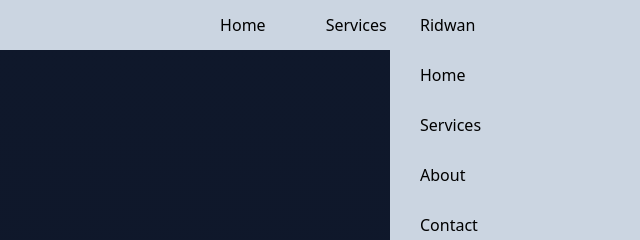
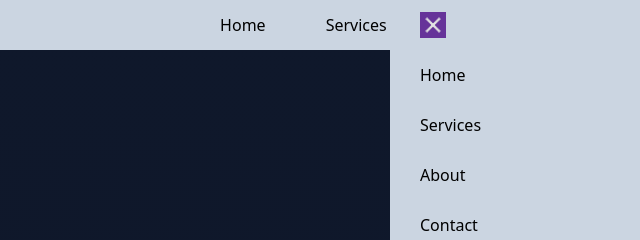
Before and after one commit to ridwanahmedxix/PracticeTCSS, a website built with Vite: page index.html in a window 1280 px wide. Shown: the top 240 px of the page, 640-1280 px from the left. Built offline with nearby package versions, Linux system fonts and the light colour scheme.

Commit message:
close btn add

```diff
--- a/index.html
+++ b/index.html
@@ -56,8 +56,11 @@
           <a
             href="#"
             class="flex items-center hover:bg-[#0F172A] hover:text-white px-[30px] h-[100%] w-[100%]"
-            >Ridwan</a
-          >
+            ><img
+              style="width: 26px; height: 26px; background-color: rebeccapurple"
+              src="photo/close_24dp_E3E3E3_FILL0_wght400_GRAD0_opsz24.png"
+              alt=""
+          /></a>
         </li>
         <li class="h-[50px] w-[100%]">
           <a
```
